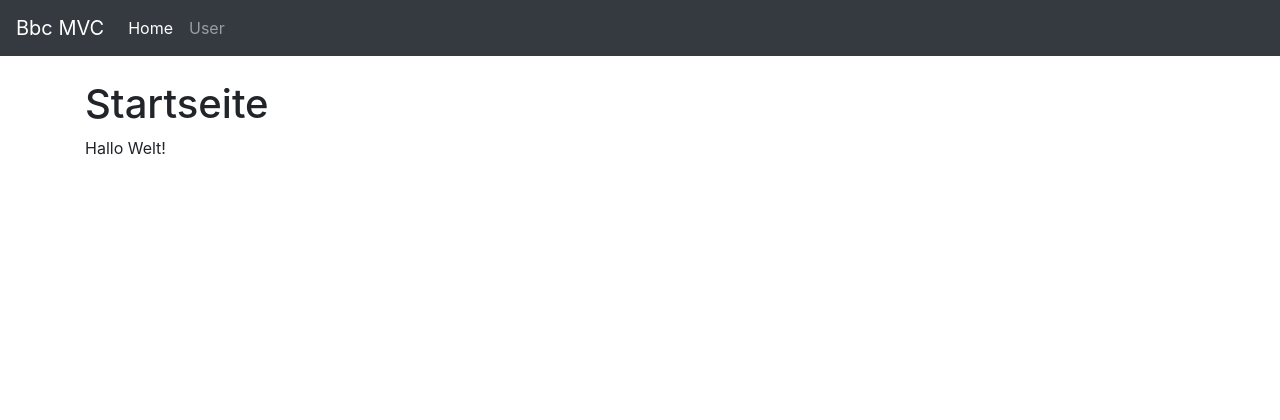
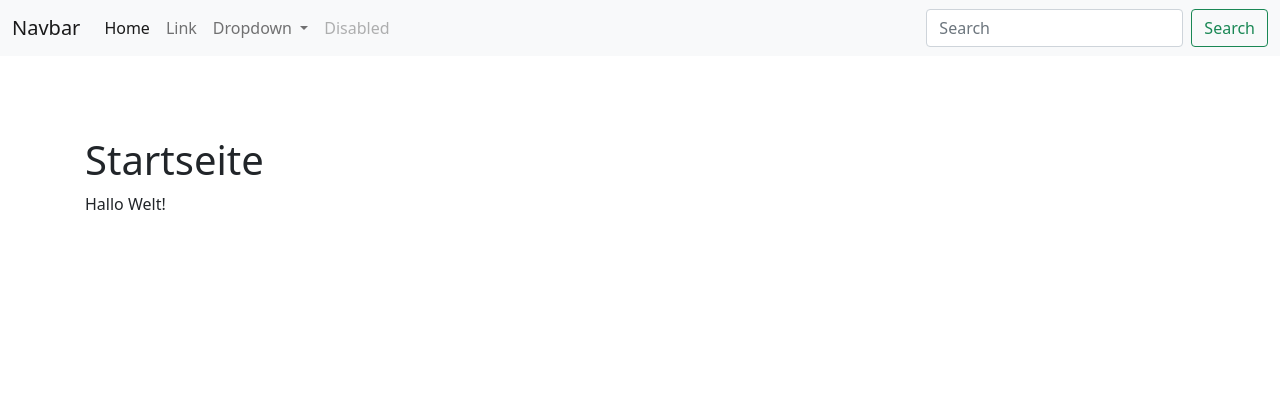
Before and after one commit to Gunxe/Lockify, a PHP site: page / in a window 1280 px wide. Shown: the top 420 px of the page. Run offline with PHP 8.4, Linux system fonts and the light colour scheme.

Commit message:
Co-authored-by: refxu <refxu@users.noreply.github.com>

```diff
--- a/mvc-model/templates/footer.php
+++ b/mvc-model/templates/footer.php
@@ -6,8 +6,7 @@
       </div>
     </footer>
 
+    <script src="https://cdn.jsdelivr.net/npm/bootstrap@5.0.0-beta3/dist/js/bootstrap.bundle.min.js" integrity="sha384-JEW9xMcG8R+pH31jmWH6WWP0WintQrMb4s7ZOdauHnUtxwoG2vI5DkLtS3qm9Ekf" crossorigin="anonymous"></script>
     <script src="https://code.jquery.com/jquery-3.3.1.min.js" integrity="sha384-tsQFqpEReu7ZLhBV2VZlAu7zcOV+rXbYlF2cqB8txI/8aZajjp4Bqd+V6D5IgvKT" crossorigin="anonymous"></script>
-    <script src="https://cdnjs.cloudflare.com/ajax/libs/popper.js/1.14.3/umd/popper.min.js" integrity="sha384-ZMP7rVo3mIykV+2+9J3UJ46jBk0WLaUAdn689aCwoqbBJiSnjAK/l8WvCWPIPm49" crossorigin="anonymous"></script>
-    <script src="https://stackpath.bootstrapcdn.com/bootstrap/4.1.3/js/bootstrap.min.js" integrity="sha384-ChfqqxuZUCnJSK3+MXmPNIyE6ZbWh2IMqE241rYiqJxyMiZ6OW/JmZQ5stwEULTy" crossorigin="anonymous"></script>
   </body>
 </html>
--- a/mvc-model/templates/header.php
+++ b/mvc-model/templates/header.php
@@ -5,7 +5,7 @@
     <meta name="viewport" content="width=device-width, initial-scale=1, shrink-to-fit=no">
 
     <!-- Bootstrap CSS -->
-    <link rel="stylesheet" href="https://stackpath.bootstrapcdn.com/bootstrap/4.1.3/css/bootstrap.min.css" integrity="sha384-MCw98/SFnGE8fJT3GXwEOngsV7Zt27NXFoaoApmYm81iuXoPkFOJwJ8ERdknLPMO" crossorigin="anonymous">
+    <link href="https://cdn.jsdelivr.net/npm/bootstrap@5.0.0-beta3/dist/css/bootstrap.min.css" rel="stylesheet" integrity="sha384-eOJMYsd53ii+scO/bJGFsiCZc+5NDVN2yr8+0RDqr0Ql0h+rP48ckxlpbzKgwra6" crossorigin="anonymous">
     <link rel="stylesheet" type="text/css" href="/css/style.css" >
 
     <title><?= $title; ?> | Bbc MVC</title>
@@ -13,20 +13,40 @@
   <body>
 
     <header>
-      <nav class="navbar navbar-expand-md navbar-dark fixed-top bg-dark">
-        <a class="navbar-brand" href="/">Bbc MVC</a>
-        <button class="navbar-toggler" type="button" data-toggle="collapse" data-target="#navbarText" aria-controls="navbarText" aria-expanded="false" aria-label="Toggle navigation">
+      <nav class="navbar navbar-expand-lg navbar-light bg-light">
+  <div class="container-fluid">
+    <a class="navbar-brand" href="#">Navbar</a>
+    <button class="navbar-toggler" type="button" data-bs-toggle="collapse" data-bs-target="#navbarSupportedContent" aria-controls="navbarSupportedContent" aria-expanded="false" aria-label="Toggle navigation">
       <span class="navbar-toggler-icon"></span>
     </button>
-        <div class="collapse navbar-collapse" id="navbarText">
-          <ul class="navbar-nav mr-auto">
-            <li class="nav-item active">
-              <a class="nav-link" href="/">Home</a>
+    <div class="collapse navbar-collapse" id="navbarSupportedContent">
+      <ul class="navbar-nav me-auto mb-2 mb-lg-0">
+        <li class="nav-item">
+          <a class="nav-link active" aria-current="page" href="#">Home</a>
         </li>
         <li class="nav-item">
-                <a class="nav-link" href="/user">User</a>
+          <a class="nav-link" href="#">Link</a>
+        </li>
+        <li class="nav-item dropdown">
+          <a class="nav-link dropdown-toggle" href="#" id="navbarDropdown" role="button" data-bs-toggle="dropdown" aria-expanded="false">
+            Dropdown
+          </a>
+          <ul class="dropdown-menu" aria-labelledby="navbarDropdown">
+            <li><a class="dropdown-item" href="#">Action</a></li>
+            <li><a class="dropdown-item" href="#">Another action</a></li>
+            <li><hr class="dropdown-divider"></li>
+            <li><a class="dropdown-item" href="#">Something else here</a></li>
+          </ul>
+        </li>
+        <li class="nav-item">
+          <a class="nav-link disabled" href="#" tabindex="-1" aria-disabled="true">Disabled</a>
         </li>
       </ul>
+      <form class="d-flex">
+        <input class="form-control me-2" type="search" placeholder="Search" aria-label="Search">
+        <button class="btn btn-outline-success" type="submit">Search</button>
+      </form>
+    </div>
   </div>
 </nav>
     </header>
```
Lines whose indentation alone changed are shown as unchanged.
